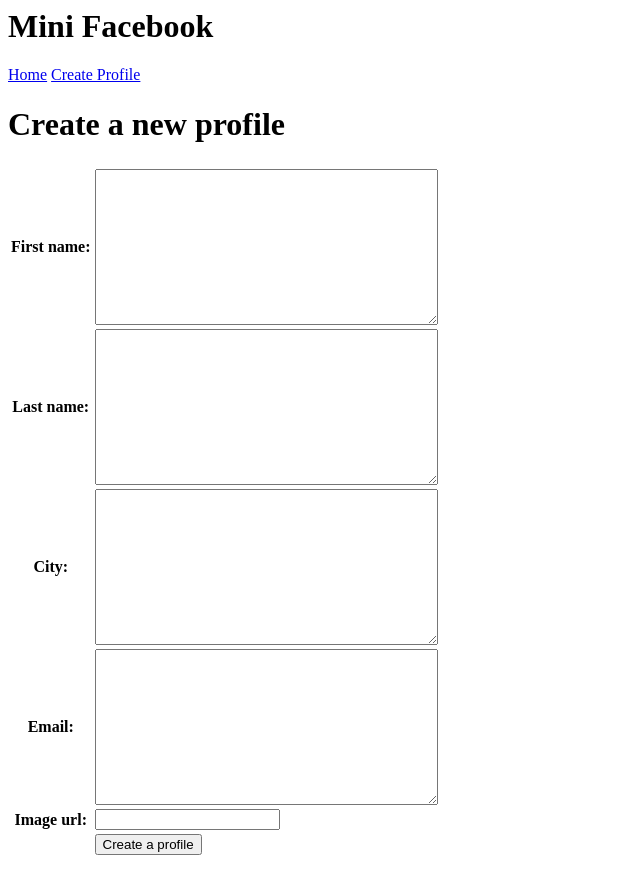
After one commit to jnothaft/Biobank-Covid19, a Django app: page /mini_fb/create_profile in a window 1280 px wide. The commit adds this page. Shown: the whole page, without its empty margins (0-640 px from the left). Run offline with Django 3.2, Linux system fonts and the light colour scheme.

Commit message:
HW18 - Tast 1: added update profile feature

```diff
--- /dev/null
+++ b/mini_fb/forms.py
@@ -0,0 +1,27 @@
+# mini_fb/forms.py
+# Julia Santos Nothaft (jnothaft@bu.edu)
+# Forms for the mini_fb application
+
+from django import forms
+from .models import Profile, StatusMessage
+
+
+class CreateProfileForm(forms.ModelForm):
+    """A form to create a new profile"""
+
+    class Meta:
+        """Additional data about this form"""
+
+        model = Profile
+        fields = ['first_name', 'last_name', 'city', 'email',
+                  'image_url']
+
+
+class UpdateProfileForm(forms.ModelForm):
+    """A form to update a new profile"""
+
+    class Meta:
+        """Additional data about this form"""
+
+        model = Profile
+        fields = ['city', 'email', 'image_url']
--- a/mini_fb/models.py
+++ b/mini_fb/models.py
@@ -5,6 +5,8 @@
 
 
 # Create your models here.
+from django.urls import reverse
+
 
 class Profile(models.Model):
     """Creates a facebook profile for a person"""
@@ -16,12 +18,16 @@
 
     def __str__(self):
         """Retrieve a string representation of the profile name"""
-
         return f'{self.first_name} {self.last_name}'
 
     def get_status_messages(self):
         """get status message for a profile"""
         return StatusMessage.objects.filter(profile=self)
+
+    def get_absolute_url(self):
+        """Provide a url to show this object"""
+        # profile/<int:pk>
+        return reverse('show_profile_page', kwargs={'pk': self.pk})
 
 
 class StatusMessage(models.Model):
--- a/mini_fb/templates/mini_fb/base.html
+++ b/mini_fb/templates/mini_fb/base.html
@@ -8,9 +8,10 @@
     </head>
     <body>
         <h1>Mini Facebook</h1>
-        <p>
+        <header>
             <a href="{% url 'show_all_profiles'%}">Home</a>
-        </p>
+            <a href="{% url 'create_profile'%}">Create Profile</a>
+        </header>
         {%block content %}
         {% endblock %}
 
--- /dev/null
+++ b/mini_fb/templates/mini_fb/create_profile_form.html
@@ -0,0 +1,25 @@
+<!-- mini_fb/create_profile_form.html
+Julia Santos Nothaft
+Web page for the create profile form -->
+
+{% extends 'mini_fb/base.html' %}
+
+{% block content %}
+<h1>Create a new profile</h1>
+<form method="POST">
+    {% csrf_token %}
+    <table>
+    <tr>
+        {{form.as_table}}
+
+    </tr>
+    <tr>
+        <td></td>
+        <td>  <input type="submit" value="Create a profile"> </td>
+    </tr>
+    </table>
+
+
+</form>
+
+{% endblock %}
--- a/mini_fb/templates/mini_fb/show_profile_page.html
+++ b/mini_fb/templates/mini_fb/show_profile_page.html
@@ -6,6 +6,9 @@
 {% extends 'mini_fb/base.html' %}
 
 {% block content %}
+
+    <h4><a href="{% url 'update_profile' person.pk %}">Edit this profile</a> </h4>
+
     <center>
         <h3>{{person.first_name}} {{person.last_name}}</h3>
 
@@ -33,6 +36,7 @@
                 <td>{{message.message}}</td>
 
         </tr>
+
     </table>
             {% endfor %}
             {% endtimezone %}
--- a/mini_fb/urls.py
+++ b/mini_fb/urls.py
@@ -1,8 +1,12 @@
 # mini_fb/urls.py
+# Julia Santos Nothaft (jnothaft@bu.edu)
+# urls for the mini_fb app
 from django.urls import path
 from .views import *
 
 urlpatterns = [
    path('', ShowAllProfilesView.as_view(), name="show_all_profiles"),
    path('profile/<int:pk>', ShowProfilePageView.as_view(), name="show_profile_page"),
+   path('profile/<int:pk>/update', UpdateProfileView.as_view(), name="update_profile"),
+   path('create_profile', CreateProfileView.as_view(), name="create_profile"),
 ]
--- a/mini_fb/views.py
+++ b/mini_fb/views.py
@@ -2,7 +2,9 @@
 # Julia Santos Nothaft (jnothaft@bu.edu)
 # Views for the mini_fb app
 from django.shortcuts import render
-from django.views.generic import ListView, DetailView
+from django.views.generic import ListView, DetailView, CreateView, UpdateView
+
+from .forms import CreateProfileForm, UpdateProfileForm
 from .models import Profile
 
 
@@ -20,3 +22,17 @@
     model = Profile
     template_name = "mini_fb/show_profile_page.html"
     context_object_name = "person"
+
+
+class CreateProfileView(CreateView):
+    """Create a view for the create profile form"""
+    model = Profile
+    form_class = CreateProfileForm
+    template_name = "mini_fb/create_profile_form.html"
+
+
+class UpdateProfileView(UpdateView):
+    """Create a view for the create profile form"""
+    model = Profile
+    form_class = UpdateProfileForm
+    template_name = "mini_fb/update_profile_form.html"
--- a/quotes/views.py
+++ b/quotes/views.py
@@ -1,7 +1,7 @@
 import random
 
 from django.shortcuts import render
-from django.views.generic import ListView, DetailView, CreateView
+from django.views.generic import ListView, DetailView, CreateView, UpdateView
 from .models import Quote, Person
 from .forms import CreateQuoteForm, UpdateQuoteForm
 
@@ -52,7 +52,7 @@
     template_name = "quotes/create_quote_form.html"
 
 
-class UpdateQuoteView(CreateView):
+class UpdateQuoteView(UpdateView):
     """Create a new Quote object and store it in the database"""
     model = Quote
     form_class = UpdateQuoteForm
```
Also changed, not shown: mini_fb/templates/mini_fb/update_profile_form.html (added, +25 -0 lines), db.sqlite3.
